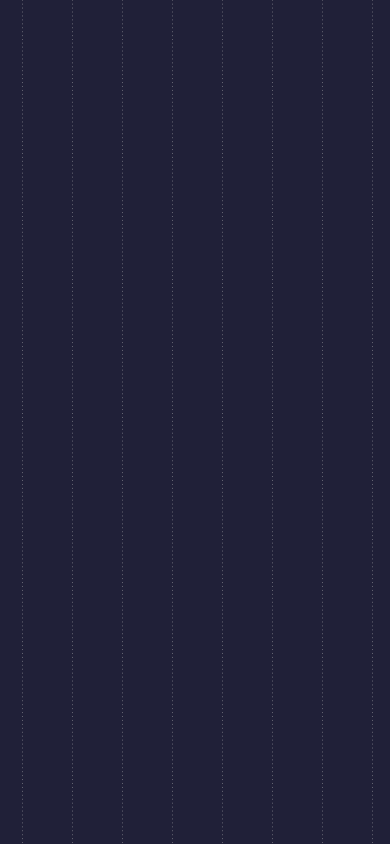
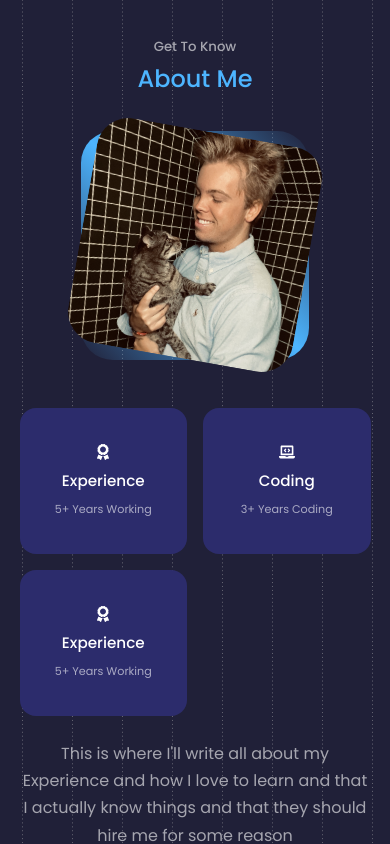
Before and after one commit to ctestwuide/Chase-Portfolio, a React (Create React App) app in the folder my-app/: page / in a window 390 px wide. Shown: the part 960-1804 px from the top of the page. Built offline with nearby package versions, Linux system fonts and the light colour scheme.

Commit message:
about component

```diff
--- a/my-app/src/components/about/About.jsx
+++ b/my-app/src/components/about/About.jsx
@@ -1,10 +1,56 @@
 import React from 'react'
 import './about.css'
+import Cat from '../../assets/chase-cat.jpg'
+import {FaAward} from 'react-icons/fa'
+import {FaLaptopCode} from 'react-icons/fa'
 
 const About = () => {
   return (
     <section id="about">
-      About
+      <h5>Get To Know</h5>
+      <h2>About Me</h2>
+
+      <div className="container about__container">
+        <div className="about__me">
+          <div className="about__me-image">
+            <img src={Cat} alt="me and a cat image" />
+          </div>
+        </div>
+
+        <div className="about__content">
+          <div className="about__cards">
+
+            <article className='about__card'>
+              <FaAward className='about_icon'/>
+              <h5>Experience</h5>
+              <small>5+ Years Working</small>
+            </article>
+
+            <article className='about__card'>
+              <FaLaptopCode className='about_icon'/>
+              <h5>Coding</h5>
+              <small>3+ Years Coding</small>
+            </article>
+
+            <article className='about__card'>
+              <FaAward className='about_icon'/>
+              <h5>Experience</h5>
+              <small>5+ Years Working</small>
+            </article>
+
+          </div>
+
+          <p>
+            This is where I'll write all about my Experience
+            and how I love to learn and that I actually know things
+            and that they should hire me for some reason
+          </p>
+
+          <a href="#contact" className='btn btn-primary'>Let's Talk</a>
+
+        </div>
+
+      </div>
     </section>
   )
 }
--- a/my-app/src/components/about/about.css
+++ b/my-app/src/components/about/about.css
@@ -0,0 +1,111 @@
+.about__container {
+    display: grid;
+    grid-template-columns: 35% 52%;
+    gap: 15%;
+}
+
+.about__me {
+    width: 100%;
+    aspect-ratio: 1/1;
+    border-radius: 2rem;
+    background: linear-gradient(
+        45deg,
+        transparent,
+        var(--color-primary),
+        transparent
+    );
+    display: grid;
+    place-items: center;
+
+}
+
+.about__me-image {
+    border-radius: 2rem;
+    overflow: hidden;
+    transform: rotate(10deg);
+    transition: var(--transition);
+}
+
+.about__me-image:hover {
+    transform: rotate(0);
+}
+
+.about__cards {
+    display: grid;
+    grid-template-columns: repeat(3, 1fr);
+    gap: 1.2rem;
+}
+
+.about__card {
+    background: var(--color-bg-variant);
+    border: 1px solid transparent;
+    border-radius: 1rem;
+    padding: 2rem;
+    text-align: center;
+}
+
+.about__card:hover {
+    background: transparent;
+    border-color: var(--color-primary-variant);
+    cursor: default;
+}
+
+.about__icon {
+    color: var(--color-primary);
+    font-size: 1.4rem;
+    margin-bottom: 1rem;
+}
+
+.about__card h5 {
+    font-size: 0.95rem;
+}
+
+.about__card small {
+    font-size: 0.7rem;
+    color: var(--color-light);
+}
+
+.about__content p {
+    margin: 2rem 0 2.6rem;
+    color: var(--color-light);
+}
+
+/* ---------MEDIA QUERIES--------- */
+
+@media screen and (max-width: 1024px) {
+    .about__container {
+       grid-template-columns: 1fr;
+       gap: 0;
+    }
+
+    .about__me {
+        width: 50%;
+        margin: 2rem auto 4rem;
+    }
+
+    .about__content p {
+        margin: 1rem 0 1.5rem;
+    }
+}
+
+@media screen and (max-width: 600px) {
+    .about__me {
+        width: 65%;
+        margin: 0 auto 3rem;
+    }
+
+    .about__cards {
+        grid-template-columns: 1fr 1fr;
+        gap: 1rem;
+    }
+
+    .about__content {
+        text-align: center;
+    }
+
+    .about__content p {
+        margin: 1.5rem 0;
+    }
+
+
+}
--- a/my-app/src/components/header/header.css
+++ b/my-app/src/components/header/header.css
@@ -61,16 +61,7 @@
 
 /* ---------MEDIA QUERIES--------- */
 
-@media screen and (max-width: 1024px) {
-    header {
-       height: 68vh;
-    }
-}
-
 @media screen and (max-width: 600px) {
-    header {
-        height: 100vh;
-    }
 
     .header__socials,
     .scroll__down {
```
Also changed, not shown: my-app/src/assets/chase-cat.jpg (added).
